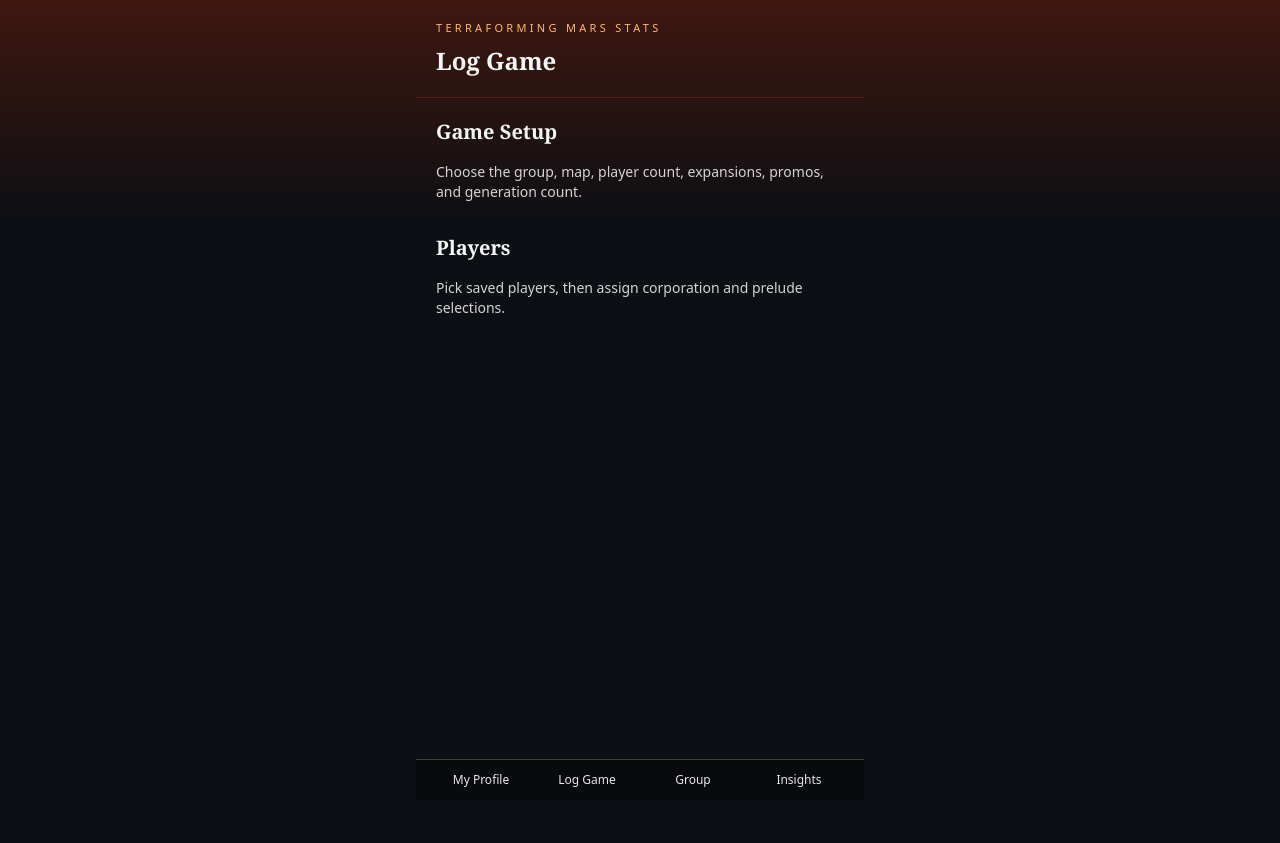
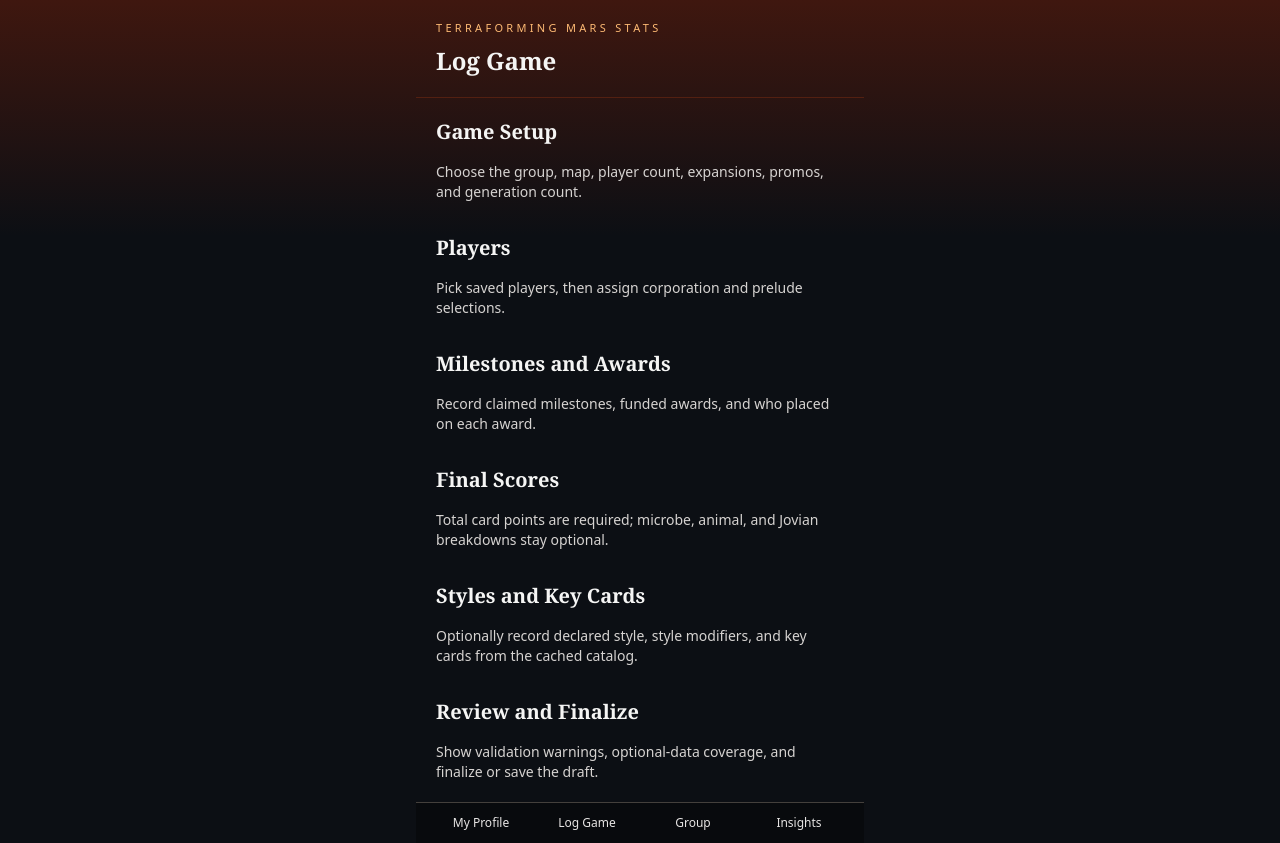
Before and after one commit to Fochizzy/terraforming-mars-stats, a Next.js app: page /log-game in a window 1280 px wide. Before the commit the page ends 800 px from the top, so only its background shows below. Built offline with nearby package versions, Linux system fonts and the light colour scheme.

Commit message:
feat: finalize game scoring and tie handling

```diff
--- /dev/null
+++ b/src/features/games/finalize-game.ts
@@ -0,0 +1,36 @@
+import { rankPlayers } from './tie-utils';
+
+type RankedPlayerInput = {
+  playerId: string;
+  totalPoints: number;
+  finalMegacredits: number;
+};
+
+export function buildFinalizedGameSnapshot(input: {
+  players: RankedPlayerInput[];
+  catalogSnapshotId: string;
+  declaredStyleCodes?: string[];
+  keyCardIds?: string[];
+}) {
+  const rankedPlayers = rankPlayers(input.players);
+
+  return {
+    gameUpdate: {
+      status: 'finalized',
+      catalog_snapshot_id: input.catalogSnapshotId,
+    },
+    players: rankedPlayers,
+    declaredStyles: input.declaredStyleCodes ?? [],
+    keyCards: input.keyCardIds ?? [],
+    revision: {
+      snapshot: {
+        players: rankedPlayers,
+        declaredStyleCodes: input.declaredStyleCodes ?? [],
+        keyCardIds: input.keyCardIds ?? [],
+        catalogSnapshotId: input.catalogSnapshotId,
+      },
+      reason: 'Finalize game results',
+    },
+    finalizedAt: new Date().toISOString(),
+  };
+}
--- a/src/features/games/log-game/log-game-wizard.tsx
+++ b/src/features/games/log-game/log-game-wizard.tsx
@@ -1,13 +1,21 @@
 'use client';
 
+import { MilestonesStep } from './milestones-step';
 import { PlayersStep } from './players-step';
+import { ReviewStep } from './review-step';
+import { ScoresStep } from './scores-step';
 import { SetupStep } from './setup-step';
+import { StyleStep } from './style-step';
 
 export function LogGameWizard() {
   return (
     <div className="flex flex-col gap-8">
       <SetupStep />
       <PlayersStep />
+      <MilestonesStep />
+      <ScoresStep />
+      <StyleStep />
+      <ReviewStep />
     </div>
   );
 }
--- /dev/null
+++ b/src/features/games/log-game/milestones-step.tsx
@@ -0,0 +1,14 @@
+'use client';
+
+export function MilestonesStep() {
+  return (
+    <section className="flex flex-col gap-4">
+      <h2 className="font-serif text-xl font-semibold">
+        Milestones and Awards
+      </h2>
+      <p className="text-sm text-stone-300">
+        Record claimed milestones, funded awards, and who placed on each award.
+      </p>
+    </section>
+  );
+}
--- /dev/null
+++ b/src/features/games/log-game/review-step.tsx
@@ -0,0 +1,13 @@
+'use client';
+
+export function ReviewStep() {
+  return (
+    <section className="flex flex-col gap-4">
+      <h2 className="font-serif text-xl font-semibold">Review and Finalize</h2>
+      <p className="text-sm text-stone-300">
+        Show validation warnings, optional-data coverage, and finalize or save
+        the draft.
+      </p>
+    </section>
+  );
+}
--- /dev/null
+++ b/src/features/games/log-game/scores-step.tsx
@@ -0,0 +1,13 @@
+'use client';
+
+export function ScoresStep() {
+  return (
+    <section className="flex flex-col gap-4">
+      <h2 className="font-serif text-xl font-semibold">Final Scores</h2>
+      <p className="text-sm text-stone-300">
+        Total card points are required; microbe, animal, and Jovian breakdowns
+        stay optional.
+      </p>
+    </section>
+  );
+}
--- /dev/null
+++ b/src/features/games/log-game/style-step.tsx
@@ -0,0 +1,15 @@
+'use client';
+
+export function StyleStep() {
+  return (
+    <section className="flex flex-col gap-4">
+      <h2 className="font-serif text-xl font-semibold">
+        Styles and Key Cards
+      </h2>
+      <p className="text-sm text-stone-300">
+        Optionally record declared style, style modifiers, and key cards from
+        the cached catalog.
+      </p>
+    </section>
+  );
+}
--- /dev/null
+++ b/src/features/games/tie-utils.ts
@@ -0,0 +1,31 @@
+type RankedPlayerInput = {
+  playerId: string;
+  totalPoints: number;
+  finalMegacredits: number;
+};
+
+export function rankPlayers(players: RankedPlayerInput[]) {
+  const sorted = [...players].sort((left, right) => {
+    if (right.totalPoints !== left.totalPoints) {
+      return right.totalPoints - left.totalPoints;
+    }
+
+    return right.finalMegacredits - left.finalMegacredits;
+  });
+
+  return sorted.map((player, index) => {
+    const previous = sorted[index - 1];
+    const placement =
+      previous &&
+      previous.totalPoints === player.totalPoints &&
+      previous.finalMegacredits === player.finalMegacredits
+        ? index
+        : index + 1;
+
+    return {
+      ...player,
+      placement,
+      isWinner: placement === 1,
+    };
+  });
+}
```
Also changed, not shown: 1 other file (tests, documents, lock files or other folders).
